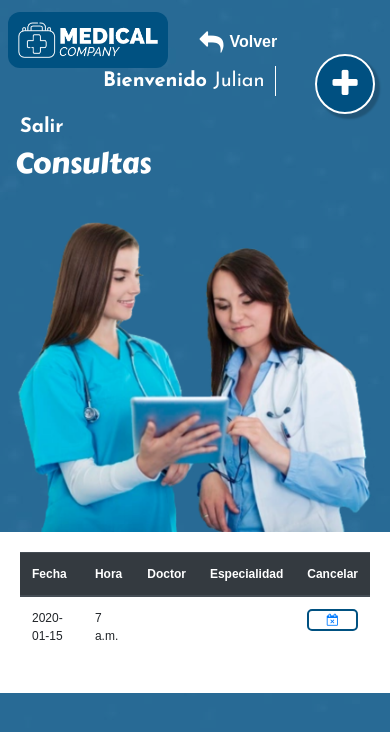
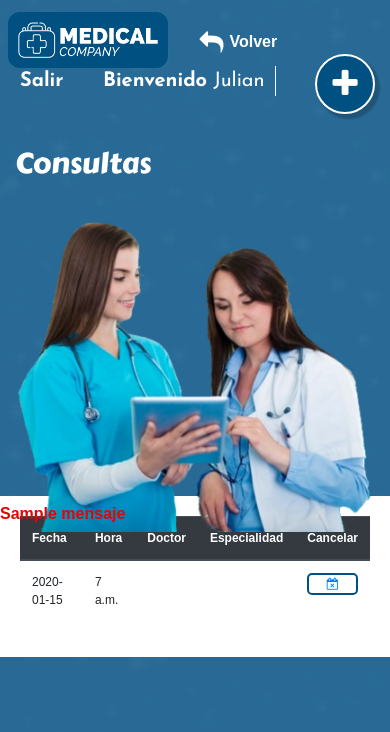
Before and after one commit to titomatu/DoctorsOfficeDjangoWebApp, a Django app: template modules/appcitasmedicas/templates/consultas.html in a window 390 px wide. Shown: the top 732 px of the page. Run offline with Django 3.2, Linux system fonts and the light colour scheme; data comes from the database, SQL or seed files in the repository; tables that the repository leaves empty hold one stand-in row (values such as "Sample post"); the template is opened without the code that fills it: values that come from a table or form of the project are taken from there, most other values are stand-ins (such as "Sample title", 1, 10 or a date in 2020); some libraries are stand-ins or nearby versions.

Commit message:
Agregar mensaje de error

```diff
--- a/modules/appcitasmedicas/static/css/styles.css
+++ b/modules/appcitasmedicas/static/css/styles.css
@@ -533,7 +533,7 @@ ul.navbar-nav.mr-auto li.menu-item p {
 }
 
 .box-name-user {
-    display: block;
+    display: inline-block;
 }
 
 .box-name-user p {
@@ -815,6 +815,10 @@ a.volver:hover {
     .table td, .table th {
         font-size: 12px;
     }
+
+    .box-name-user {
+        display: inline-block;
+    }
 }
 @media (max-width: 380px) {
     /** Home  **/
--- a/modules/appcitasmedicas/templates/consultas.html
+++ b/modules/appcitasmedicas/templates/consultas.html
@@ -63,6 +63,7 @@
                 <img src="../static/img/img-banner-1.png" class="Iniciar Sesi{on" />
             </div>
             <div class="interna-body">
+                <p class="mns-error">{{mensaje}}</p>
                 <div class="cont-tabla">
                     <table id="Consultas-citas" class="table">
                         <thead class="thead-dark">
@@ -99,6 +100,9 @@
                             {% endif %}
                         </tbody>
                     </table>
+                    <div class="form-group">
+                        <label class="error">{{mensaje}}</label>
+                    </div>
                 </div>
             </div>
         </div>
```
